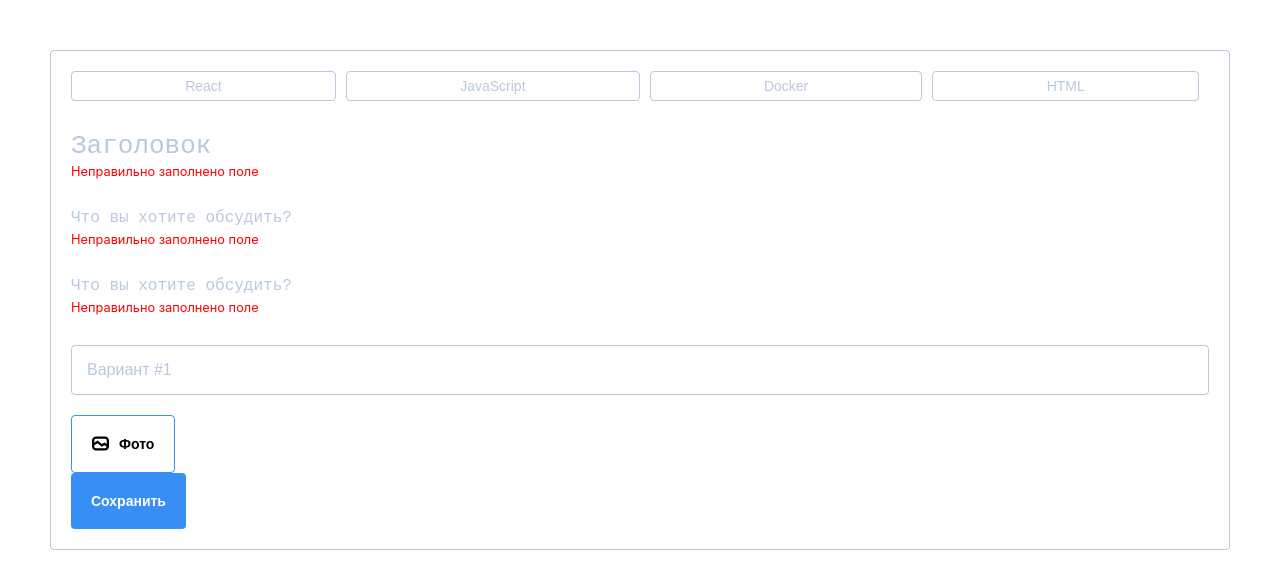
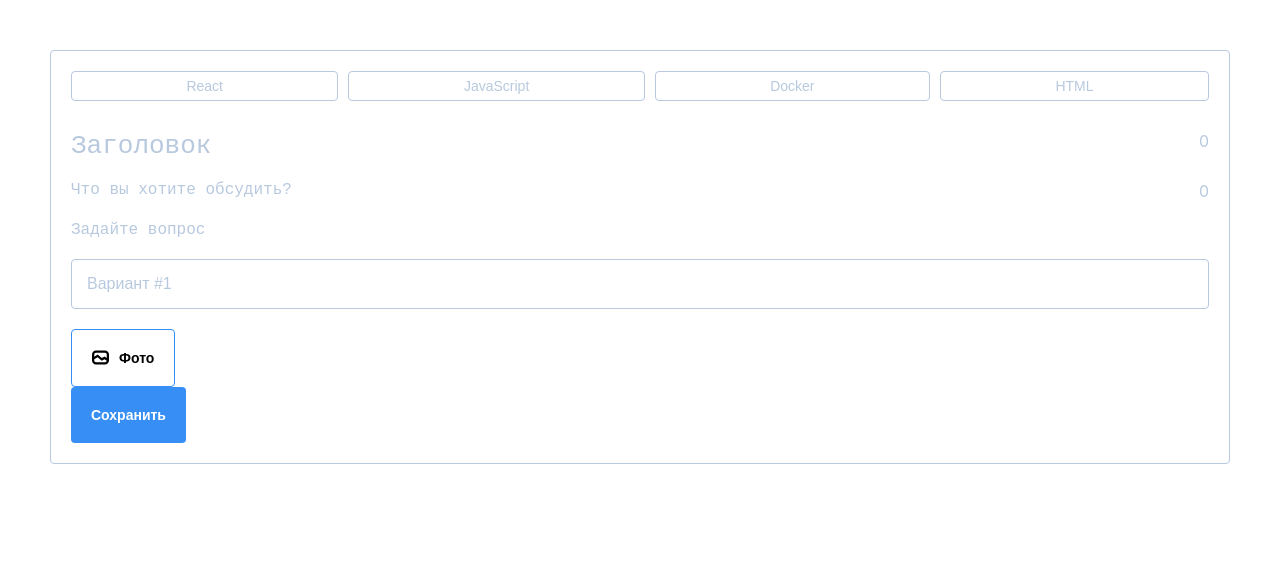
Before and after one commit to BOBRIWE/proglib-vote-form, a React (Create React App) app: page / in a window 1280 px wide. Shown: the top 588 px of the page. Built offline with nearby package versions, Linux system fonts and the light colour scheme.

Commit message:
FormTag fix + textarea ~done

```diff
--- a/src/components/Form/Form.jsx
+++ b/src/components/Form/Form.jsx
@@ -18,9 +18,9 @@ function Form() {
                     <FormTag tagId="4" tagName="HTML"/>
                 </header>
                 <main className="Form__main">
-                    <FormTextarea/>
-                    <FormInput/>
-                    <FormInput/>
+                    <FormTextarea validate={(str) => {return str.length > 0}} name="title" placeholder="Заголовок" max={120}/>
+                    <FormTextarea validate={(str) => {return str.length > 0}} name="question" placeholder="Что вы хотите обсудить?" type="small" max={200}/>
+                    <FormTextarea validate={(str) => {return str.length > 0}} name="vote-title" placeholder="Задайте вопрос" type="small"/>
                     <FormVote/>
                 </main>
                 <footer>
--- a/src/components/FormTag/FormTag.jsx
+++ b/src/components/FormTag/FormTag.jsx
@@ -20,7 +20,7 @@ class FormTag extends React.Component {
                     defaultChecked={this.state.checked}
                     className="FormTag__checkbox"
                     name="tags[]"
-                    value={this.props.tagId}
+                    defaultValue={this.props.tagId}
                 />
                 <button
                     className={`FormTag__button ${this.state.checked ? 'FormTag__button--active' : ''}`}
--- a/src/components/FormTag/FormTag.scss
+++ b/src/components/FormTag/FormTag.scss
@@ -3,6 +3,10 @@
     box-sizing: border-box;
     margin-bottom: 10px;
     margin-right: 10px;
+
+    &:last-child {
+        margin-right: 0;
+    }
 
     &__button {
         display: block;
--- a/src/components/FormTextarea/FormTextarea.jsx
+++ b/src/components/FormTextarea/FormTextarea.jsx
@@ -1,13 +1,56 @@
 import React from 'react';
 import './FormTextarea.scss';
 
-function FormTextarea() {
-    return (
-        <div>
-            <textarea className="FormTextarea__input" placeholder="Заголовок"/>
-            <div className="FormTextarea__error">Неправильно заполнено поле</div>
-        </div>
-    )
+class FormTextarea extends React.Component{
+    constructor(props) {
+        super(props);
+        this.state = {
+            error: false,
+            currentLength: 0
+        };
+        this.textAreaRef = React.createRef();
+    }
+
+    componentDidMount() {
+        this.autosize(this.textAreaRef.current);
+    }
+
+    autosize(){
+        const el = this.textAreaRef.current;
+        setTimeout(() => {
+            el.style.cssText = 'height:auto; padding:0';
+            el.style.cssText = 'height:' + el.scrollHeight + 'px';
+        },0);
+    }
+
+    onInput(e) {
+        this.autosize();
+        this.setState({
+            error: !this.props.validate(e.target.value) || this.props.max < e.target.value.length,
+            currentLength: e.target.value.length
+        });
+    }
+
+    render() {
+        return (
+            <div>
+                <div className="FormTextarea__wrapper">
+                    <textarea
+                        rows="1"
+                        ref={this.textAreaRef}
+                        onInput={this.onInput.bind(this)}
+                        className={`FormTextarea__input ${this.props.type === 'small' ? 'FormTextarea__input--small' : ''}`}
+                        name={this.props.name}
+                        placeholder={this.props.placeholder}
+                    />
+                    {this.props.max > 0 ? <div className="FormTextarea__count">{this.state.currentLength}</div> : null}
+                </div>
+                {this.state.error ? <div className="FormTextarea__error">Неправильно заполнено поле</div> : null}
+            </div>
+        );
+    }
+
+
 }
 
 export default FormTextarea;
--- a/src/components/FormTextarea/FormTextarea.scss
+++ b/src/components/FormTextarea/FormTextarea.scss
@@ -1,5 +1,11 @@
 .FormTextarea {
     font-size: 16px;
+
+    &__wrapper {
+        display: grid;
+        grid-template-columns: auto min-content;
+        color: #b8c9df;
+    }
 
     &__input {
         width: 100%;
@@ -15,6 +21,11 @@
         &::placeholder {
             color: #b8c9df;
         }
+
+        &--small {
+            font-size: 16px;
+            height: 19px;
+        }
     }
 
     &__error {
```
